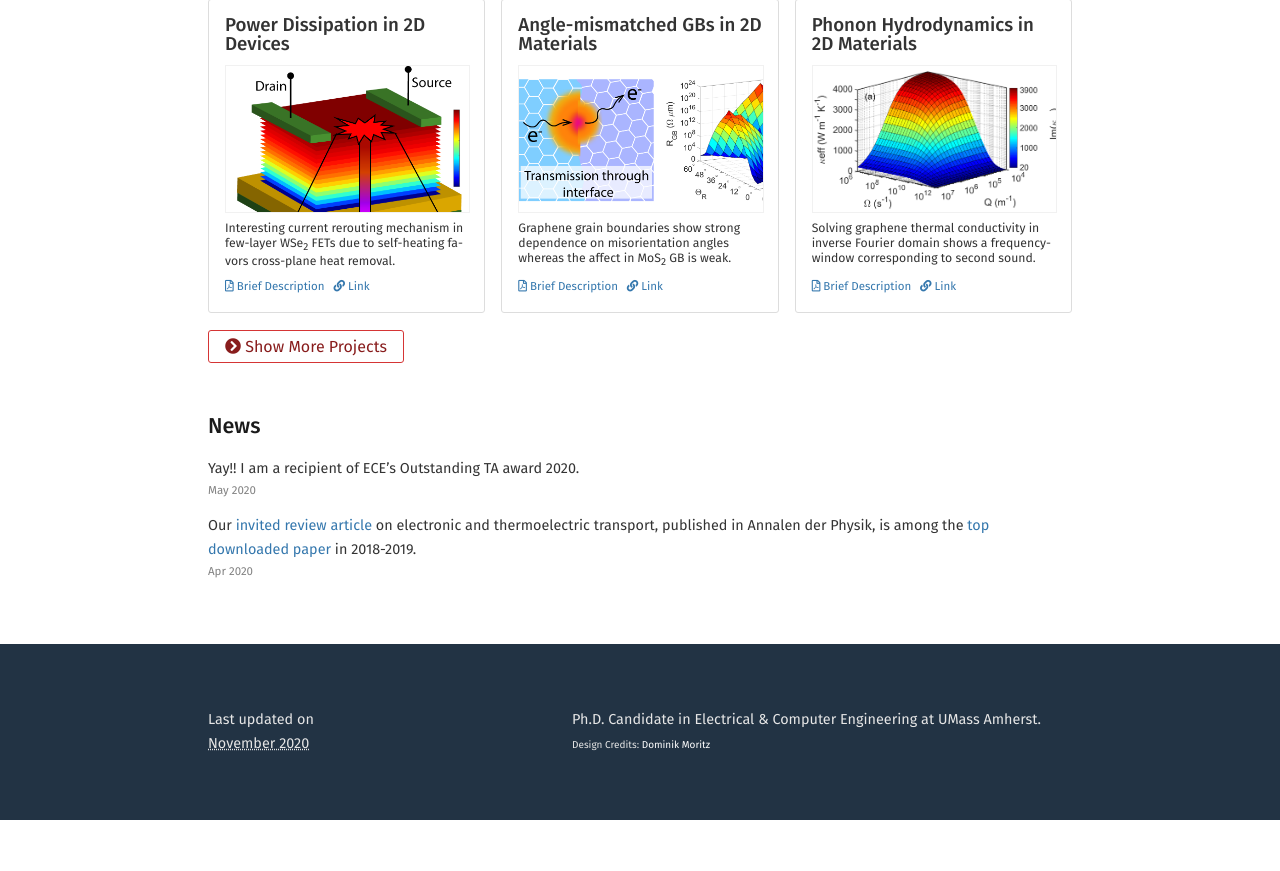
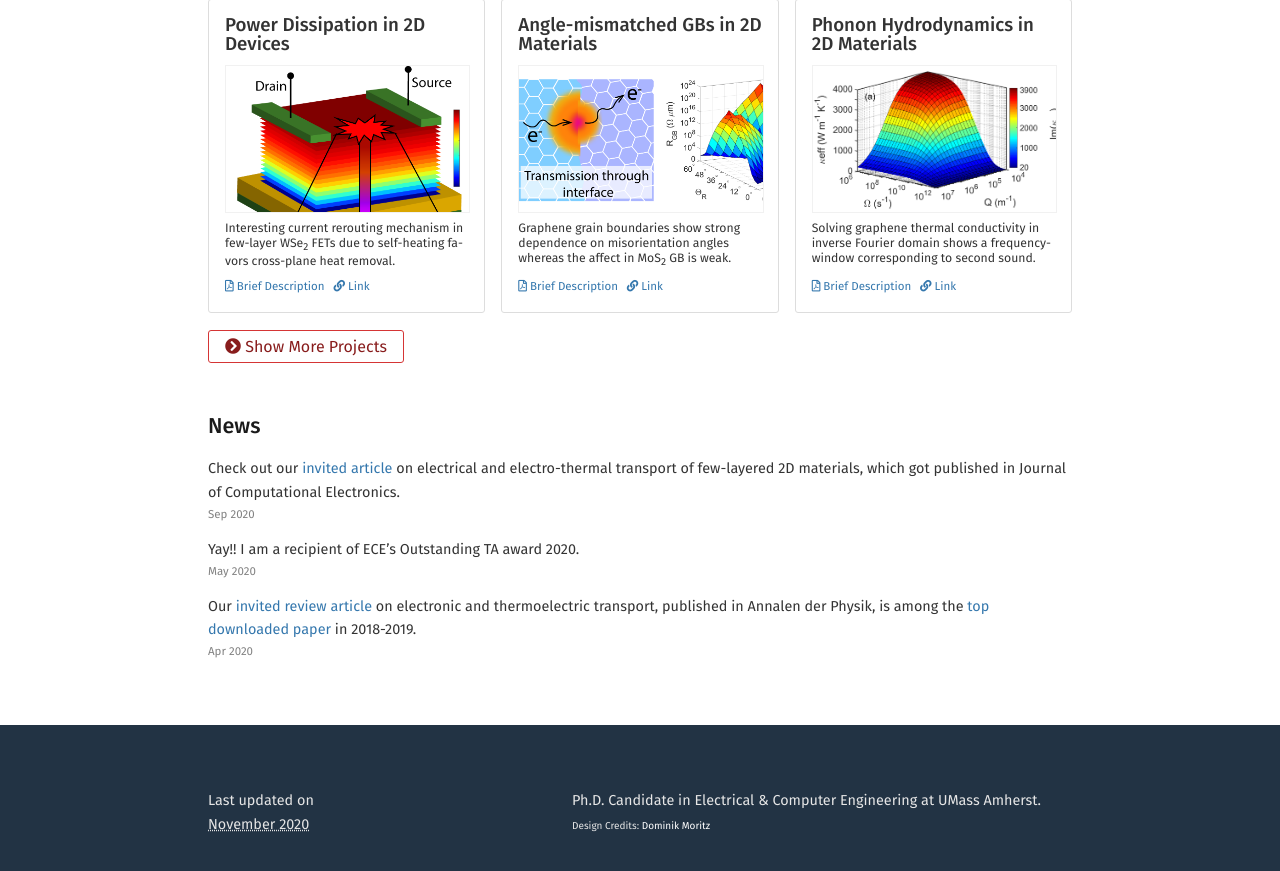
Before and after one commit to arnabmajee/arnabmajee.github.io, a Jekyll site: the page built from index.md, in a window 1280 px wide and 900 px high, scrolled down 972 px. Shown: the top 871 px of the window. Built offline with Jekyll 4.4.1, drawn with Linux system fonts in a browser that asks for light colours; nearby versions of some CDN libraries; a style sheet for code colours, icons or effects is not loaded; before the commit the page ends 1792 px from its top, so only the background shows below that.

Commit message:
Update news.yml

```diff
--- a/_data/news.yml
+++ b/_data/news.yml
@@ -1,3 +1,5 @@
+- message: "Check out our [invited article](https://link.springer.com/article/10.1007/s10825-020-01579-2) on electrical and electro-thermal transport of few-layered 2D materials, which got published in Journal of Computational Electronics."
+  date: 2020-09-08
 - message: "Yay!! I am a recipient of ECE's Outstanding TA award 2020."
   date: 2020-05-07
 - message: "Our [invited review article](https://onlinelibrary.wiley.com/doi/full/10.1002/andp.201800510) on electronic and thermoelectric transport, published in Annalen der Physik, is among the [top downloaded paper](https://secure.wiley.com/LP=7613?elq_mid=45006&elq_cid=21075896&elqCampaignId=28221&utm_campaign=28221&utm_source=eloquaEmail&utm_medium=email&utm_content=CoAuthor2-Certificate-Email-FY20-Q3-R-DG-TopDownloaded-Authors-W26CS&elqTrackId=acccbe0e354546cba9ef5ff894002a48&elq=df4bc45b137f436eb8a2369accda226f&elqaid=45006&elqat=1&elqCampaignId=28221) in 2018-2019."
```
